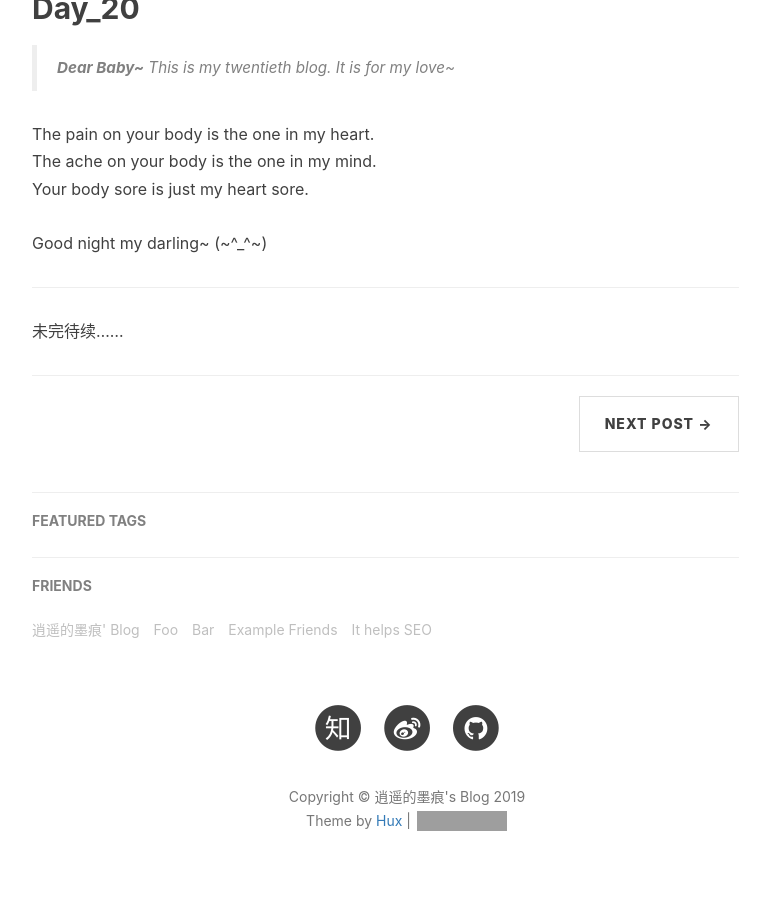
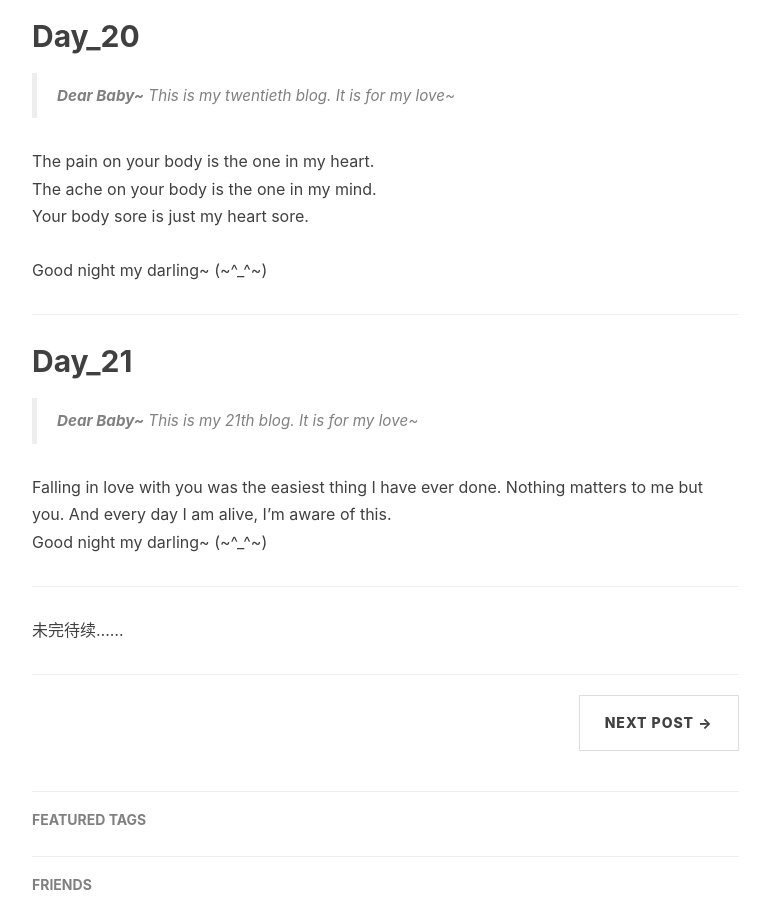
Before and after one commit to Big1ce/Big1ce.github.io, a Jekyll site: the page built from _posts/2019-08-16-good-night.markdown, in a window 1280 px wide and 900 px high, scrolled down 6253 px. Shown: the whole window, without its empty margins (233-1003 px from the left). Built offline with Jekyll 4.4.1, drawn with Linux system fonts in a browser that asks for light colours; nearby versions of some CDN libraries; comment, search, counter and statistics services are not loaded; grey boxes are pictures that could not be loaded.

Commit message:
post_day_21

```diff
--- a/_posts/2019-08-16-good-night.markdown
+++ b/_posts/2019-08-16-good-night.markdown
@@ -35,6 +35,7 @@ tags:
 [Day_18](#Day_18)<br>
 [Day_19](#Day_19)<br>
 [Day_20](#Day_20)<br>
+[Day_21](#Day_21)<br>
 
 
 ---
@@ -256,6 +257,18 @@ Your body sore is just my heart sore.<br>
 <br>Good night my darling~ (~^_^~)
 
 ---
+<p id = "Day_21"></p>
+## Day_21
+
+
+> **Dear Baby~** This is my 21th blog. It is for my love~
+
+Falling in love with you was the easiest thing I have ever done. Nothing matters to me but you. And every day I am alive, I'm aware of this.
+<br>Good night my darling~ (~^_^~)
+
+---
+
+
 
 
 
```
